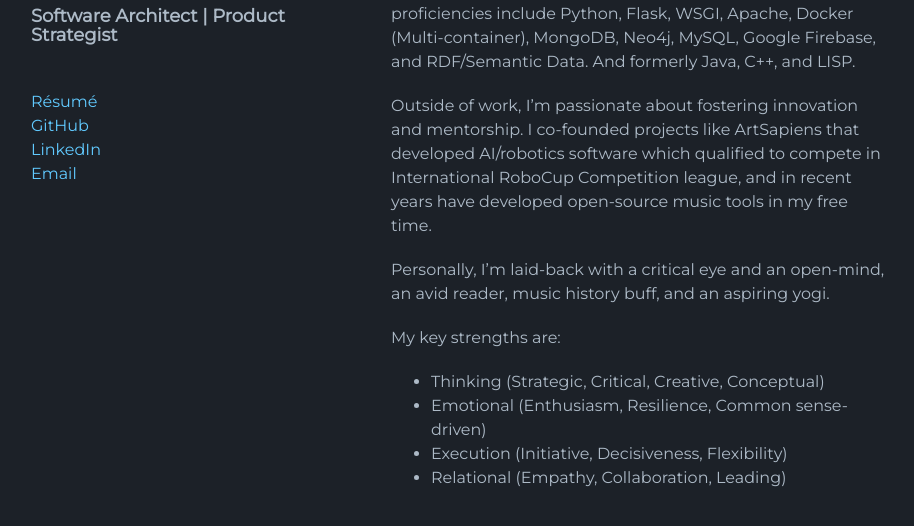
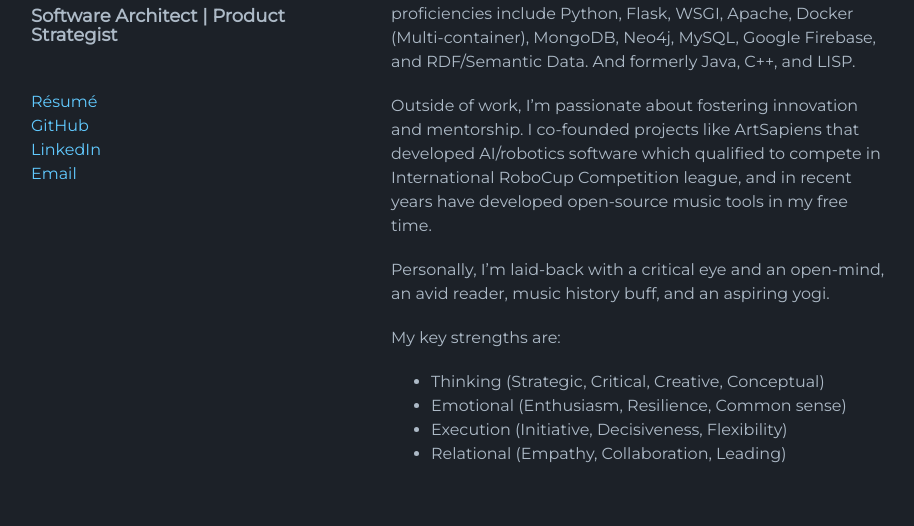
Before and after one commit to n42r/n42r.github.io, a Jekyll site: the page built from index.md, in a window 1280 px wide and 900 px high, scrolled down 584 px, cut to the strip 340-866 px from the top of the window. Shown: the whole strip, without its empty margins (179-1093 px from the left). Built offline with Jekyll 4.4.1, drawn with Linux system fonts in a browser that asks for light colours; the repository's description, which GitHub fills in, is left out.

Commit message:
profile update

```diff
--- a/index.md
+++ b/index.md
@@ -23,6 +23,6 @@ Personally, I'm laid-back with a critical eye and an open-mind, an avid reader,
 
 My key strengths are:
 - Thinking (Strategic, Critical, Creative, Conceptual)
-- Emotional (Enthusiasm, Resilience, Common sense-driven)
+- Emotional (Enthusiasm, Resilience, Common sense)
 - Execution (Initiative, Decisiveness, Flexibility)
 - Relational (Empathy, Collaboration, Leading)
```
